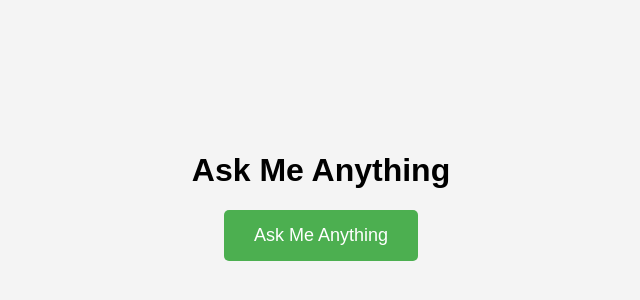
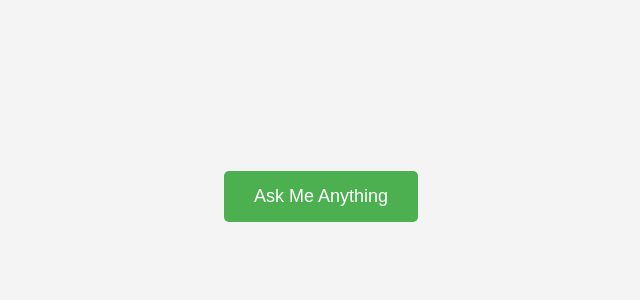
Before and after one commit to Harsha7702/voiceassist, a website: page public/ask.html in a window 1280 px wide. Shown: the part 204-504 px from the top of the page, without its empty margins (319-959 px from the left). Drawn offline with Linux system fonts and the light colour scheme.

Commit message:
Update ask.html

```diff
--- a/public/ask.html
+++ b/public/ask.html
@@ -7,7 +7,7 @@
   <link rel="stylesheet" href="styles.css">
 </head>
 <body>
-  <h1>Ask Me Anything</h1>
+
   <button id="askButton">Ask Me Anything</button>
 
   <script>
```
